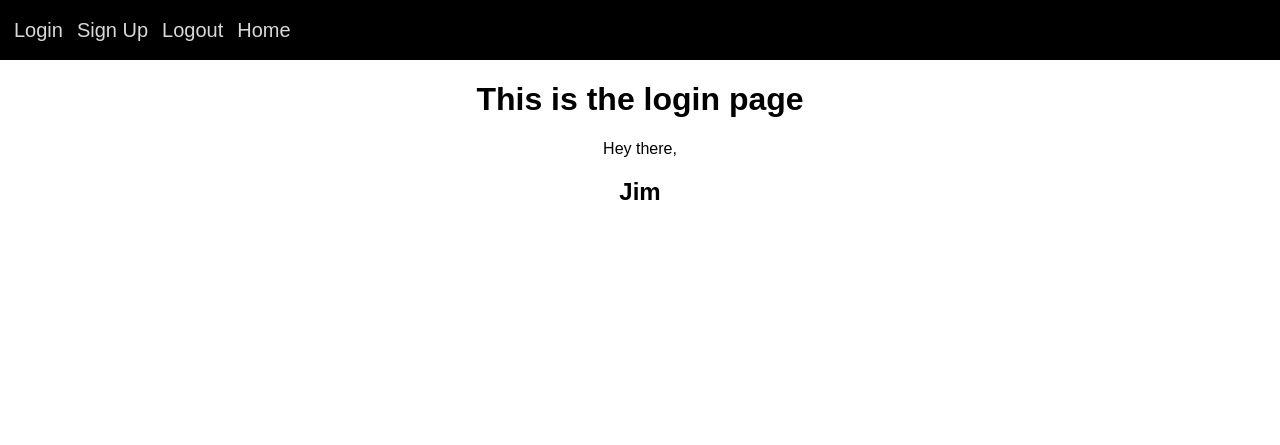
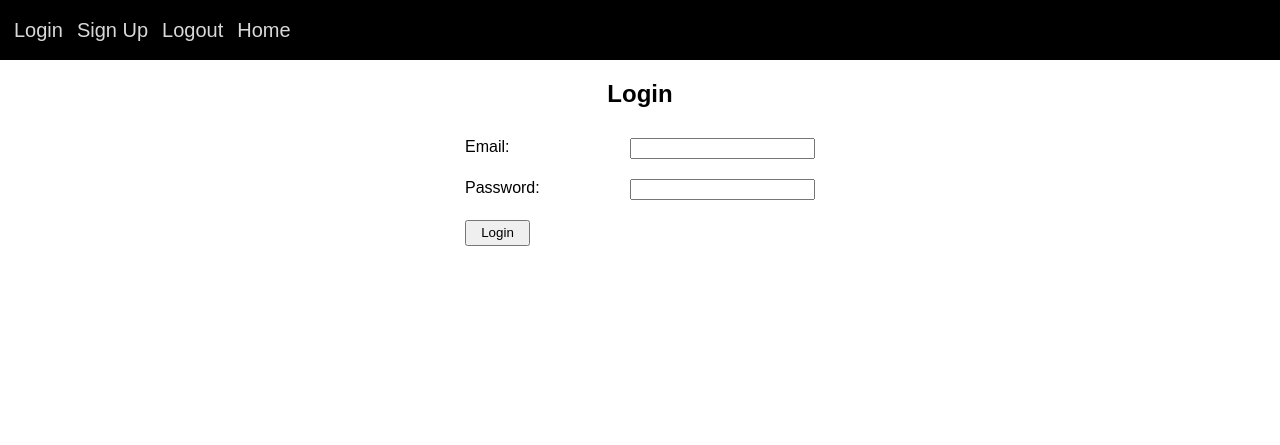
Before and after one commit to Bpost129/flashnote, a Flask app: page /login in a window 1280 px wide. Shown: the top 445 px of the page. Run offline with Flask 3, Linux system fonts and the light colour scheme.

Commit message:
create login and signup forms with basic styling

```diff
--- a/website/static/base.css
+++ b/website/static/base.css
@@ -5,6 +5,25 @@ body {
   align-items: center;
   justify-content: center;
   font-family: sans-serif;
+}
+
+nav {
+  background-color: black;
+  top: 0;
+  margin: 0;
+  padding: 10px;
+  height: 40px;
+  width: 100%;
+  display: flex;
+  align-items: center;
+  justify-content: flex-start;
+}
+
+a {
+  color: rgba(255, 255, 255, 0.851);
+  text-decoration: none;
+  font-size: 20px;
+  margin-left: 14px;
 }
 
 .main-body {
@@ -17,22 +36,24 @@ body {
   margin: 0;
 }
 
-nav {
-  background-color: black;
-  top: 0;
-  margin: 0;
-  padding: 10px;
-  height: 40px;
+.sign-up-form {
+  display: flex;
+  flex-direction: column;
+  align-items: center;
+  justify-content: center;
+  width: 350px;
+}
+
+.sign-up-form label {
   width: 100%;
   display: flex;
-  align-items: center;
-  justify-content: flex-start;
-  /* gap: 10px; */
+  justify-content: space-between;
+  margin: 10px auto;
 }
 
-a {
-  color: rgba(255, 255, 255, 0.851);
-  text-decoration: none;
-  font-size: 20px;
-  margin-left: 14px;
+.sign-up-form button {
+  align-self: flex-start;
+  margin-top: 10px;
+  height: 26px;
+  width: 65px;
 }
--- a/website/templates/login.html
+++ b/website/templates/login.html
@@ -3,12 +3,18 @@
 
 {% block main %}
 
-<h1>This is the login page</h1>
-{{ text }}
-{% if user %}
-  <h2>{{ user }}</h2>
-{% else %}
-  <h4>stranger</h4>
-{% endif %}
+<form class="sign-up-form" method="POST">
+
+  <h2>Login</h2>
+  <label for="email-input">Email:
+    <input type="email" name="email" id="email-input">
+  </label>
+
+  <label for="password-input">Password:
+    <input type="text" name="password" id="password-input">
+  </label>
+  <button type="submit">Login</button>
+</form>
+
 
 {% endblock  %}
```
Also changed, not shown: website/templates/sign_up.html (+16 -1 lines).
